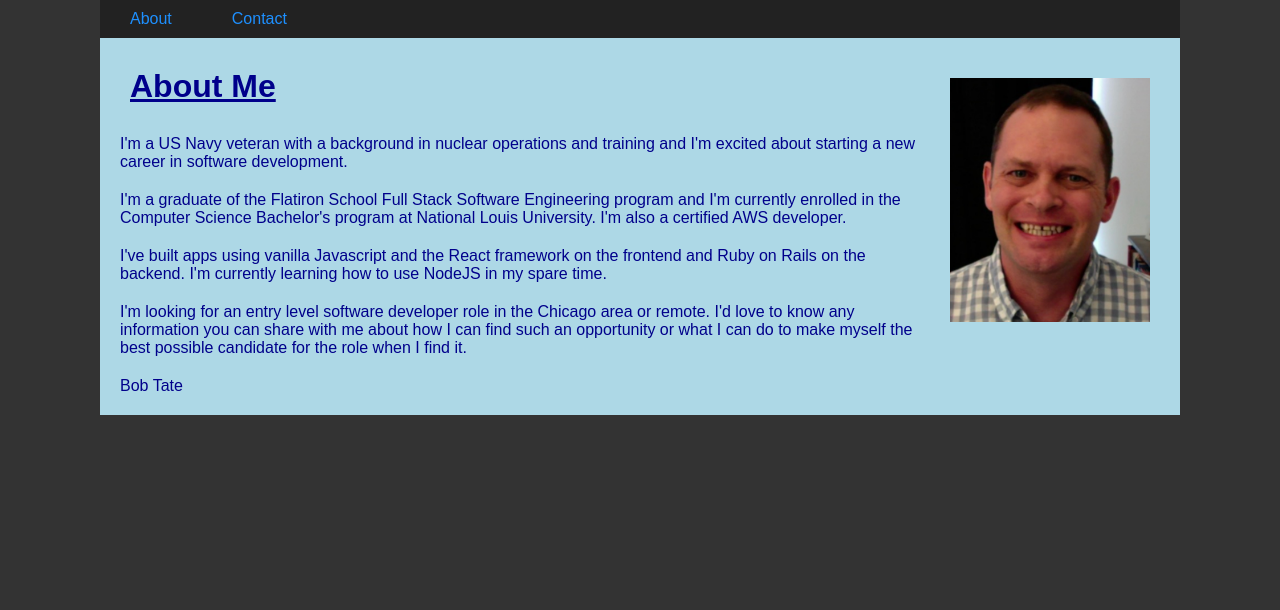
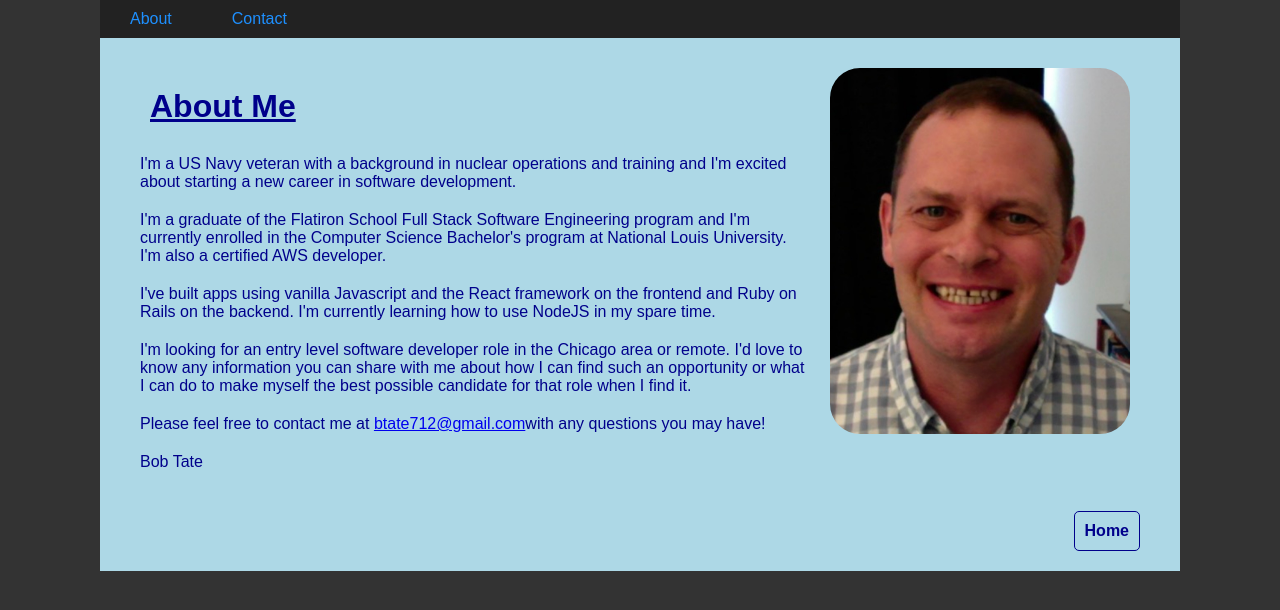
Before and after one commit to Btate712/Portfolio, a React (Create React App) app: page /about in a window 1280 px wide. Shown: the top 610 px of the page. Built offline with nearby package versions, Linux system fonts and the light colour scheme.

Commit message:
added contact info to about page

```diff
--- a/src/App.js
+++ b/src/App.js
@@ -11,6 +11,7 @@ import Cards from './containers/Cards';
 import MyHeader from './components/MyHeader';
 import Welcome from './components/Welcome';
 import About from './components/About';
+import Contact from './components/Contact';
 
 function App() {
 
@@ -31,6 +32,9 @@ function App() {
             <Route path="/about">
               <About isMobile={ isMobile }/>
             </Route>
+            <Route path="/contact">
+              <Contact isMobile={ isMobile } />
+            </Route>
             <Route path="/">
               <Welcome isMobile={ isMobile }/>
               <Cards isMobile={ isMobile }/>
--- a/src/components/About.js
+++ b/src/components/About.js
@@ -1,12 +1,13 @@
 import React from 'react';
 import face from "../images/face-photo.jpg";
+import { Link } from 'react-router-dom';
 
 import "../styles/About.css";
 
 const About = ({ isMobile }) => {
   return (
   <div className="About">
-    <img src={ face } width="200px" />
+    <img src={ face } width="300px" />
     <h1>About Me</h1>
     <p>
       I'm a US Navy veteran with a background in nuclear operations and training
@@ -26,11 +27,17 @@ const About = ({ isMobile }) => {
       I'm looking for an entry level software developer role in the Chicago area
       or remote. I'd love to know any information you can share with me about how
       I can find such an opportunity or what I can do to make myself the best
-      possible candidate for the role when I find it.
+      possible candidate for that role when I find it.
+    </p>
+    <p>
+      Please feel free to contact me at <a href = "mailto: btate712@gamil.com">
+        btate712@gmail.com</a>
+      with any questions you may have!
     </p>
     <p>
       Bob Tate
     </p>
+    <Link className="link" to="/">Home</Link>
   </div>
   );
 }
--- /dev/null
+++ b/src/components/Contact.js
@@ -0,0 +1,13 @@
+import React from 'react';
+
+import "../styles/Contact.css";
+
+const Contact = props => {
+  return (
+    <div className="Contact">
+      <h1>Contact Page</h1>
+    </div>
+  );
+}
+
+export default Contact;
--- a/src/components/MyHeader.js
+++ b/src/components/MyHeader.js
@@ -11,7 +11,7 @@ const MyHeader = props => {
         word="About"
       />
       <HeaderChoice
-        location="#"
+        location="./contact"
         word="Contact"
       />
     </nav>
--- a/src/components/Welcome.js
+++ b/src/components/Welcome.js
@@ -4,7 +4,7 @@ import "../styles/Welcome.css";
 const Welcome = ({ isMobile }) => {
   return(
     <div className="Welcome" >
-      <h1>Welcome to Bob Tate's Portfolio Site!</h1>
+      <h1>Welcome to Bob Tate's Portfolio!</h1>
       <p>Please { isMobile ? "click on" : "hover over" } a project for more info and click { isMobile ? "the launch button" : ""} to launch the project in a new tab.</p>
     </div>
   )
--- a/src/styles/About.css
+++ b/src/styles/About.css
@@ -3,11 +3,13 @@
   color: darkblue;
   max-width: 1080px;
   text-align: left;
+  padding: 20px;
 }
 
 .About img {
   float: right;
   margin: 10px 30px 20px 20px;
+  border-radius: 30px;
 }
 
 .About h1 {
@@ -18,3 +20,14 @@
 .About p {
   margin: 20px;
 }
+
+.About .link {
+  color: darkblue;
+  font-weight: bold;
+  border: 1px solid darkblue;
+  padding: 10px;
+  margin: 20px;
+  text-decoration: none;
+  border-radius: 5px;
+  float: right;
+}
--- /dev/null
+++ b/src/styles/Contact.css
@@ -0,0 +1,7 @@
+.Contact {
+  font-family: Arial, Helvetica, sans-serif;
+  color: darkblue;
+  width: 1080px;
+  text-align: left;
+  padding: 20px;
+}
```
Also changed, not shown: 1 other file (tests, documents, lock files or other folders).
